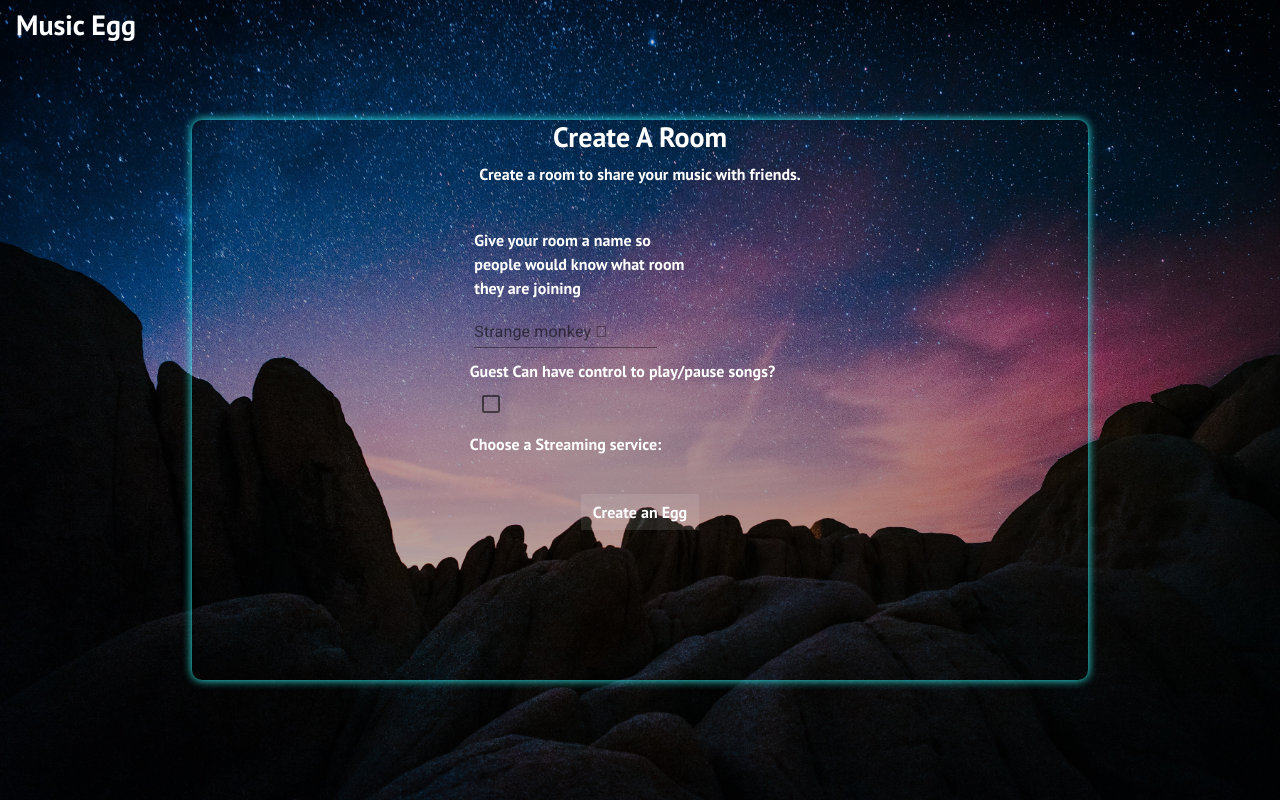
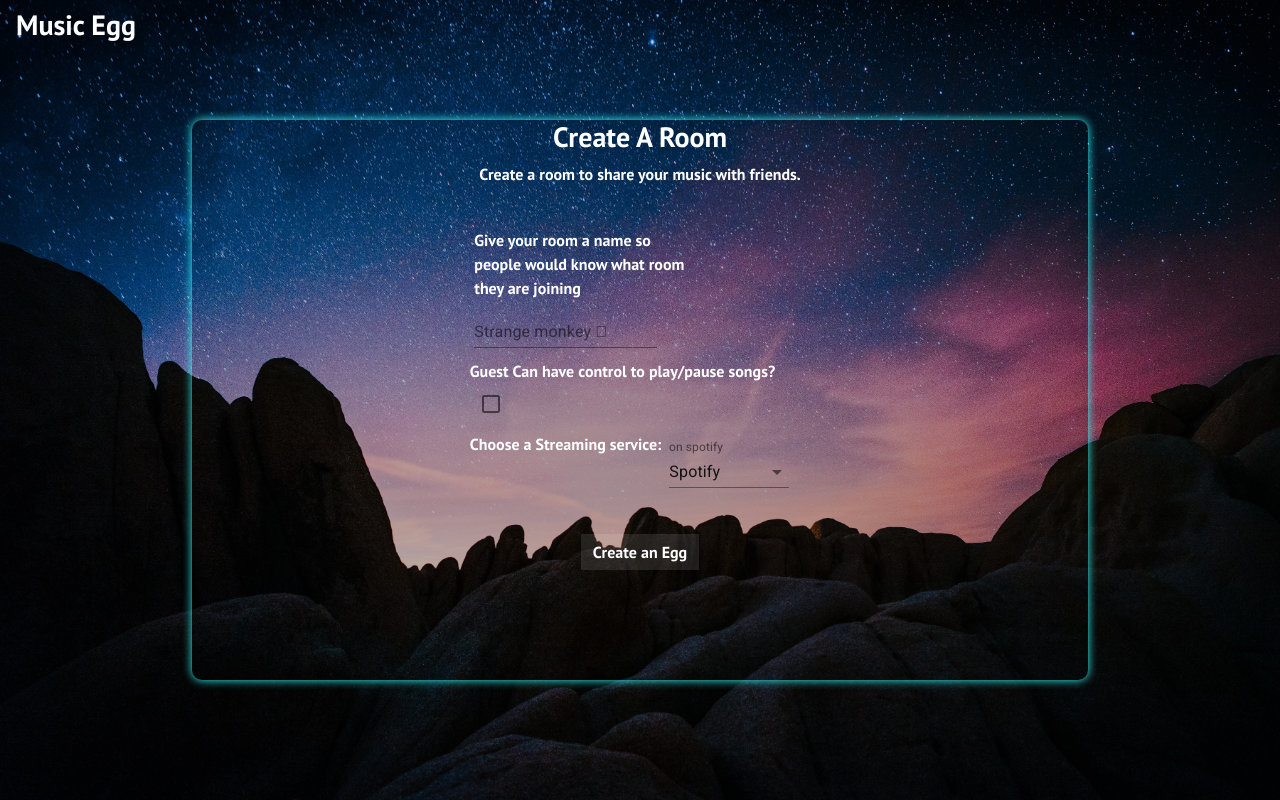
Before and after one commit to Isaac3N/MusicEggg, a React (Create React App) app in the folder frontend/: page /CreateEgg in a window 1280 px wide. Built offline with nearby package versions, Linux system fonts and the light colour scheme.

Commit message:
beta drop down menu

```diff
--- a/frontend/src/components/pages/CreateEgg.js
+++ b/frontend/src/components/pages/CreateEgg.js
@@ -8,23 +8,43 @@ import '../../components/toggle.scss'
 import TextField from "@material-ui/core/TextField";
 import Checkbox from '@material-ui/core/Checkbox'
 import { makeStyles } from '@material-ui/core/styles';
+import { FormControl } from '@material-ui/core';
+import InputLabel from '@material-ui/core/InputLabel';
+import Select from '@material-ui/core/Select';
+import MenuItem from '@material-ui/core/MenuItem';
 
 const CreateEgg = () => {
-    //text field with material ui
+    //material ui styling
     const useStyles = makeStyles((theme) => ({
         root: {
           '& > *': {
             margin: theme.spacing(1),
             width: '25ch',
           },
+        }, // texfield styling
+        formControl: {
+            margin: theme.spacing(1),
+            minWidth:120,
+        },
+        selectEmpty: {
+            marginTop: theme.spacing(2),
         },
       }));
     const classes = useStyles()
 
     //checkbox with material ui
     const [checked, setChecked] = useState(false)
+
+    //streaming service dropdown menu
+    const[service, setService] = useState('spotify')
+
+
+    //event handlers
     const handleGuestCanPause = (event)=>{
         setChecked(event.target.checked)
+    }
+    const handleStreamingService = (event)=> {
+        setService(event.target.value)
     }
 
     return (
@@ -53,7 +73,20 @@ const CreateEgg = () => {
 
                         </li>
                         <li className="createRoomList">Choose a Streaming service:
-
+                        <FormControl className={classes.formControl}>
+                            <InputLabel id="demo-simple-select-label">on {service}</InputLabel>
+                            <Select
+                            labelId="demo-simple-select-label"
+                            id="demo-simple-select"
+                            value={service}
+                            onChange={handleStreamingService}
+                            >
+                            <MenuItem value='spotify'>Spotify</MenuItem>
+                            <MenuItem value='Apple Music'>Apple Music</MenuItem>
+                            <MenuItem value='SoundCloud'>SoundCloud</MenuItem>
+                            <MenuItem value='deezer'>deezer</MenuItem>
+                            </Select>
+                      </FormControl>
                         </li>
                     </ul>
                     <div className="btn btn-one">
```
